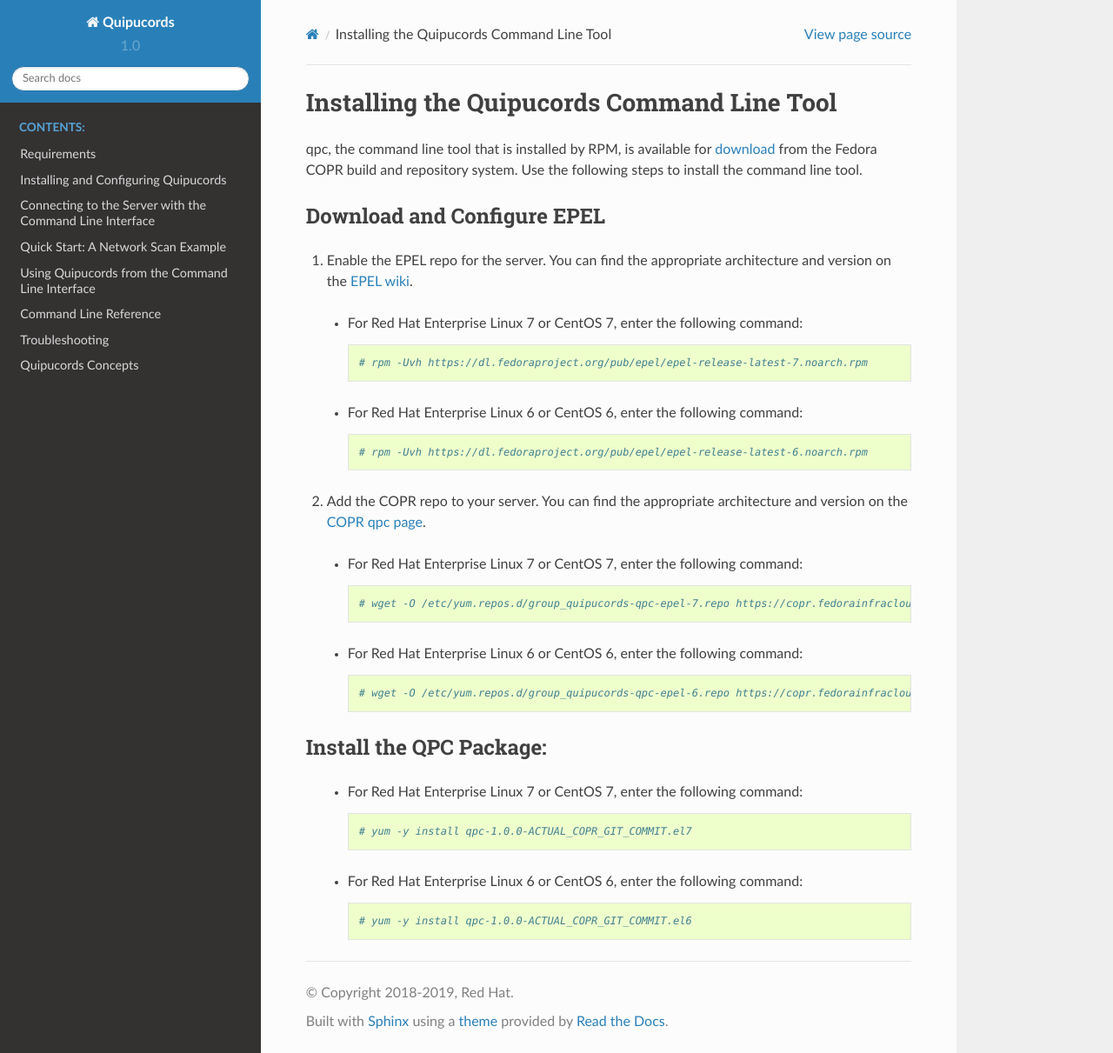
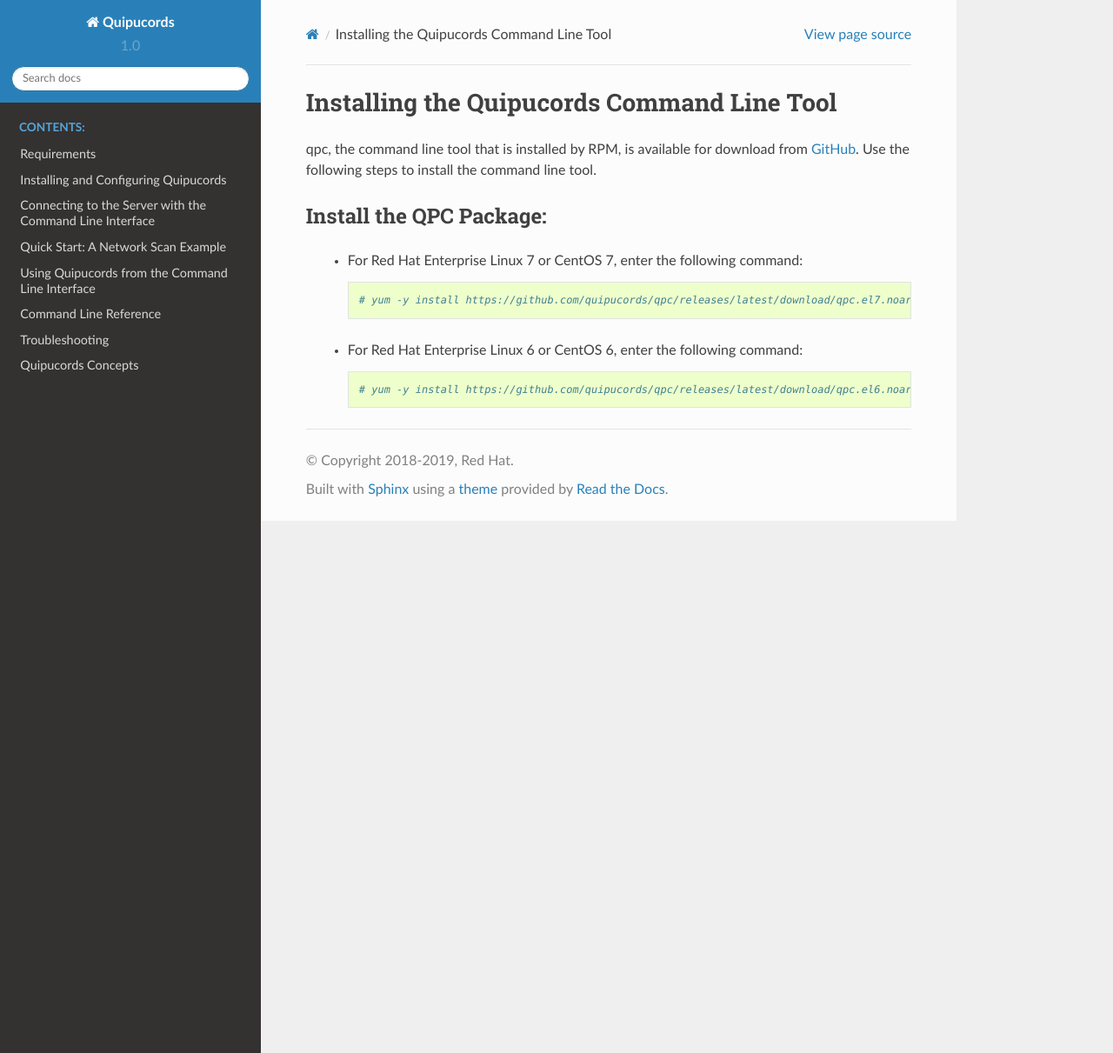
Before and after one commit to quipucords/quipudocs, a Sphinx documentation site: the page built from source/install_cli.rst, in a window 1280 px wide and 1211 px high. Shown: the whole window at 87% size. Built offline with Sphinx 7.4.7 and the Read the Docs theme 2.0.0, drawn with Linux system fonts in a browser that asks for light colours.

Commit message:
Describe installation with version agnostic installer (#38)
* Describe installation with version agnostic installer

```diff
--- a/source/configure.rst
+++ b/source/configure.rst
@@ -60,11 +60,11 @@
 ~~~~~~~~~~~~~~~~~~~~~~~~~~~~~~
 After you make the decisions on the configuration options for the server, you can start the Quipucords server. The following commands assume that you used the default port and the recommended steps to create a home directory and subdirectories for the SSH keys, the default options for the PostgreSQL database, and the default log output during the Quipucords server configuration.
 
-If your system does not have SELinux enabled, you can start the Quipucords server with the following Docker command::
+If your system does not have SELinux enabled, you can start the Quipucords server with the following Docker command, where 1.0.0 is the installed version of Quipucords::
 
   # sudo docker run --name quipucords --link qpc-db:qpc-link -d -e "USE_SUPERVISORD=true" -e "QPC_DBMS_USER=postgres" -e "QPC_DBMS_PASSWORD=password" -e "QPC_DBMS_HOST=qpc-db" -p 9443:443 -v ~/quipucords/sshkeys:/sshkeys -v ~/quipucords/data:/var/data -v ~/quipucords/log:/var/log -i quipucords:1.0.0
 
-If your system does have SELinux enabled, you must append ``:z`` to each volume as follows::
+If your system does have SELinux enabled, you must append :z to each volume as follows, where 1.0.0 is the installed version of Quipucords::
 
   # sudo docker run --name quipucords --link qpc-db:qpc-link -d -e "USE_SUPERVISORD=true" -e "QPC_DBMS_USER=postgres" -e "QPC_DBMS_PASSWORD=password" -e "QPC_DBMS_HOST=qpc-db" -p 9443:443 -v ~/quipucords/sshkeys:/sshkeys:z -v ~/quipucords/data:/var/data:z -v ~/quipucords/log:/var/log:z -i quipucords:1.0.0
 
@@ -85,7 +85,7 @@
   - DJANGO_LOGGING_LEVEL
     - Infrastructure logging level
 
-To set these values, pass the ``docker run`` command the ``-e "NAME=VALUE`` argument.  For example to set ``QPC_SERVER_TIMEOUT`` do::
+To set these values, pass the the -e "NAME=VALUE argument for the docker run command. For example, the following command shows how to set QPC_SERVER_TIMEOUT value, where 1.0.0 is the installed version of Quipucords::
 
     # sudo docker run --name quipucords -d -e "QPC_SERVER_TIMEOUT=240" -p 9443:443 -v ~/quipucords/sshkeys:/sshkeys -v ~/quipucords/data:/var/data -v ~/quipucords/log:/var/log -i quipucords:1.0.0
 
--- a/source/install_cli.rst
+++ b/source/install_cli.rst
@@ -2,39 +2,15 @@
 
 Installing the Quipucords Command Line Tool
 ^^^^^^^^^^^^^^^^^^^^^^^^^^^^^^^^^^^^^^^^^^^
-qpc, the command line tool that is installed by RPM, is available for `download <https://copr.fedorainfracloud.org/coprs/g/quipucords/qpc/>`_ from the Fedora COPR build and repository system. Use the following steps to install the command line tool.
-
-Download and Configure EPEL
-~~~~~~~~~~~~~~~~~~~~~~~~~~~
-1. Enable the EPEL repo for the server. You can find the appropriate architecture and version on the `EPEL wiki <https://fedoraproject.org/wiki/EPEL>`_.
-
-  - For Red Hat Enterprise Linux 7 or CentOS 7, enter the following command::
-
-      # rpm -Uvh https://dl.fedoraproject.org/pub/epel/epel-release-latest-7.noarch.rpm
-
-  - For Red Hat Enterprise Linux 6 or CentOS 6, enter the following command::
-
-      # rpm -Uvh https://dl.fedoraproject.org/pub/epel/epel-release-latest-6.noarch.rpm
-
-2. Add the COPR repo to your server. You can find the appropriate architecture and version on the `COPR qpc page <https://copr.fedorainfracloud.org/coprs/g/quipucords/qpc/>`_.
-
-
-  - For Red Hat Enterprise Linux 7 or CentOS 7, enter the following command::
-
-      # wget -O /etc/yum.repos.d/group_quipucords-qpc-epel-7.repo https://copr.fedorainfracloud.org/coprs/g/quipucords/qpc/repo/epel-7/group_quipucords-qpc-epel-7.repo
-
-  - For Red Hat Enterprise Linux 6 or CentOS 6, enter the following command::
-
-      # wget -O /etc/yum.repos.d/group_quipucords-qpc-epel-6.repo https://copr.fedorainfracloud.org/coprs/g/quipucords/qpc/repo/epel-6/group_quipucords-qpc-epel-6.repo
-
+qpc, the command line tool that is installed by RPM, is available for download from `GitHub <https://github.com/quipucords/qpc/releases/latest/>`_. Use the following steps to install the command line tool.
 
 Install the QPC Package:
 ~~~~~~~~~~~~~~~~~~~~~~~~
 
   - For Red Hat Enterprise Linux 7 or CentOS 7, enter the following command::
 
-      # yum -y install qpc-1.0.0-ACTUAL_COPR_GIT_COMMIT.el7
+      # yum -y install https://github.com/quipucords/qpc/releases/latest/download/qpc.el7.noarch.rpm
 
   - For Red Hat Enterprise Linux 6 or CentOS 6, enter the following command::
 
-      # yum -y install qpc-1.0.0-ACTUAL_COPR_GIT_COMMIT.el6
+      # yum -y install https://github.com/quipucords/qpc/releases/latest/download/qpc.el6.noarch.rpm
--- a/source/troubleshooting.rst
+++ b/source/troubleshooting.rst
@@ -24,11 +24,11 @@
 - DJANGO_LOGGING_LEVEL
   - Infrastructure logging
 
-If your system does not have SELinux enabled, you can start the Quipucords server with the following Docker command with increased logging::
+If your system does not have SELinux enabled, you can start the Quipucords server with the following Docker command with increased logging. In the following example, the installed version of Quipucords is 1.0.0::
 
   # sudo docker run --name quipucords -d -p 9443:443 -e QUIPUCORDS_LOGGING_LEVEL=DEBUG -e DJANGO_LOGGING_LEVEL=DEBUG -v ~/quipucords/sshkeys:/sshkeys -v ~/quipucords/data:/var/data -v ~/quipucords/log:/var/log -i quipucords:1.0.0
 
-If your system does have SELinux enabled, you must append ``:z`` to each volume as follows::
+If your system does have SELinux enabled, you must append :z to each volume as follows. In the following example, the installed version of Quipucords is 1.0.0::
 
   # sudo docker run --name quipucords -d -p 9443:443 -e QUIPUCORDS_LOGGING_LEVEL=DEBUG -e DJANGO_LOGGING_LEVEL=DEBUG -v ~/quipucords/sshkeys:/sshkeys:z -v ~/quipucords/data:/var/data:z -v ~/quipucords/log:/var/log:z -i quipucords:1.0.0
 
```
Also changed, not shown: source/install_container_image.rst (+3 -4 lines), source/install_scripted.rst (+5 -5 lines).
